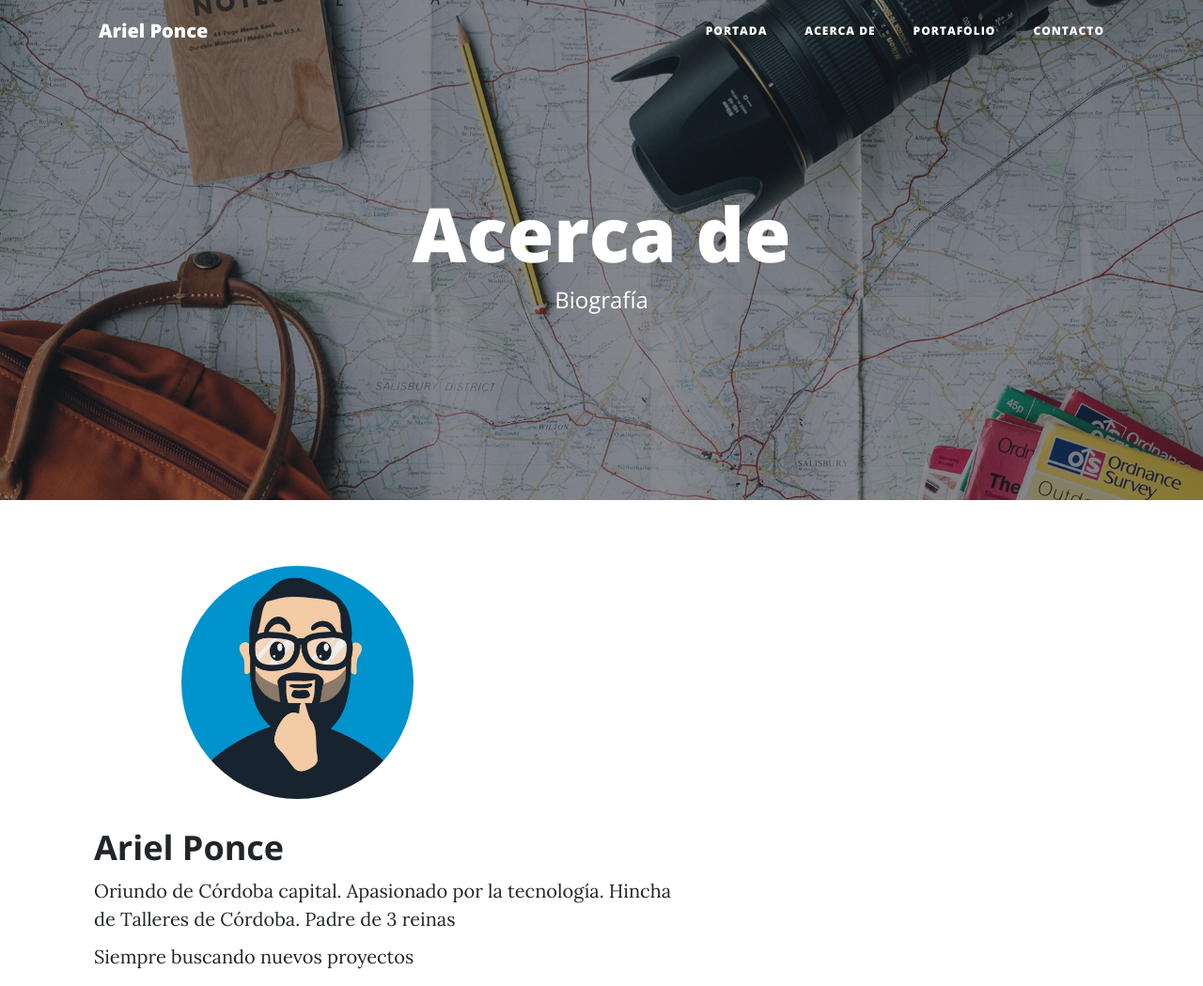
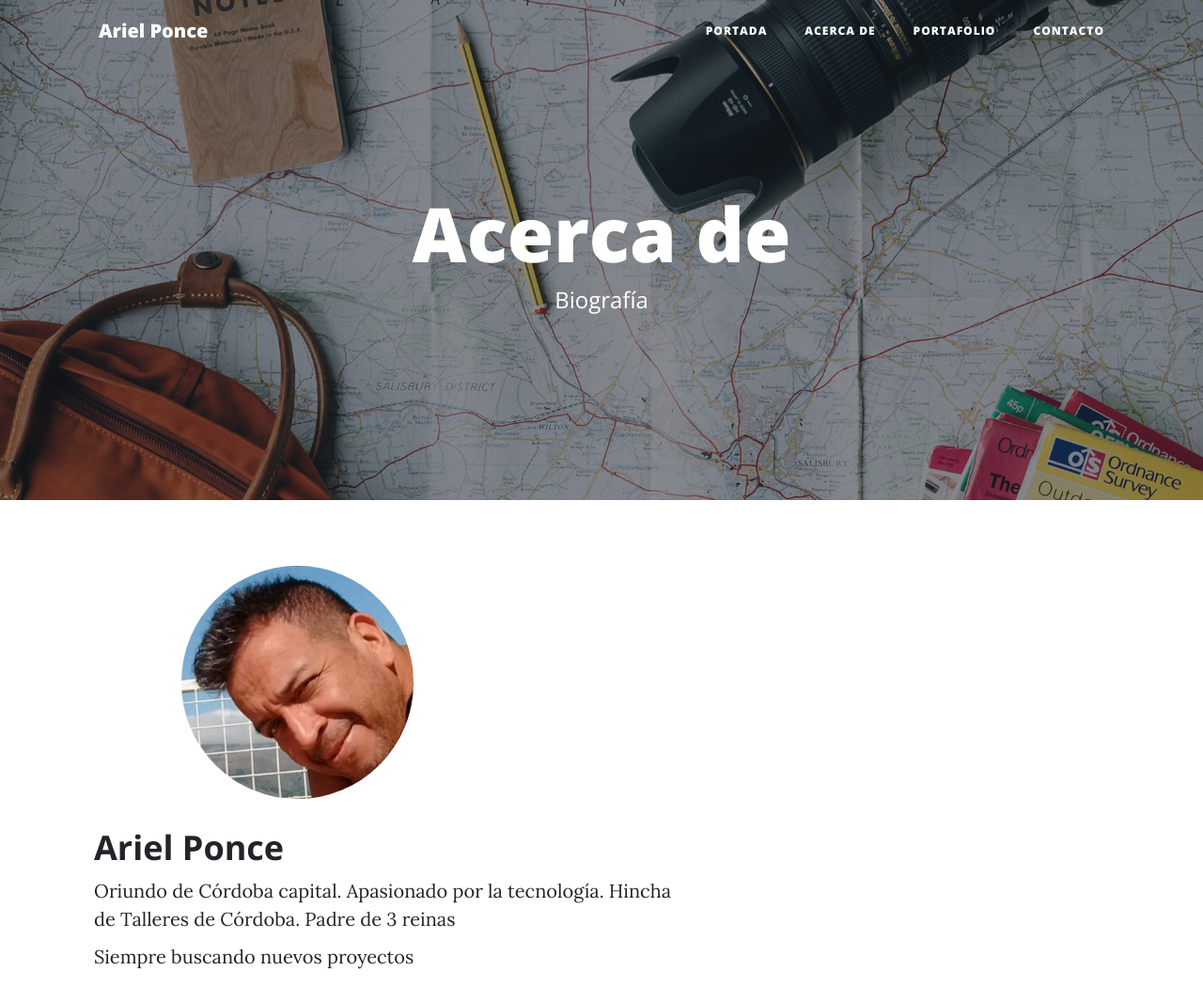
Before and after one commit to narielponce/web-personal-django, a Django app: template webpersonal/core/templates/core/about.html in a window 1280 px wide. Shown: the top 1049 px of the page at 94% size. Run offline with Django 5.2, Linux system fonts and the light colour scheme; the template is opened without the code that fills it, so the values that code supplies are empty; some libraries are stand-ins or nearby versions.

Commit message:
Cambio foto perfil

```diff
--- a/webpersonal/core/templates/core/about.html
+++ b/webpersonal/core/templates/core/about.html
@@ -12,7 +12,7 @@
 {% block content %}
 <div row>
     <div class="col-lg-3 col-md-4 offset-lg-1">
-        <img class="img-fluid avatar" src="{% static 'core/img/avatar.jpg' %}"  alt="">
+        <img class="img-fluid avatar" src="{% static 'core/img/profile_photo.jpeg' %}"  alt="">
     </div>
     <div class="col-lg-7 col-md-8">
         <h2 class="section-heading">Ariel Ponce</h2>
```
Also changed, not shown: webpersonal/core/static/core/img/profile_photo.jpeg (added), webpersonal/media/projects/profile_photo.jpeg (added).
